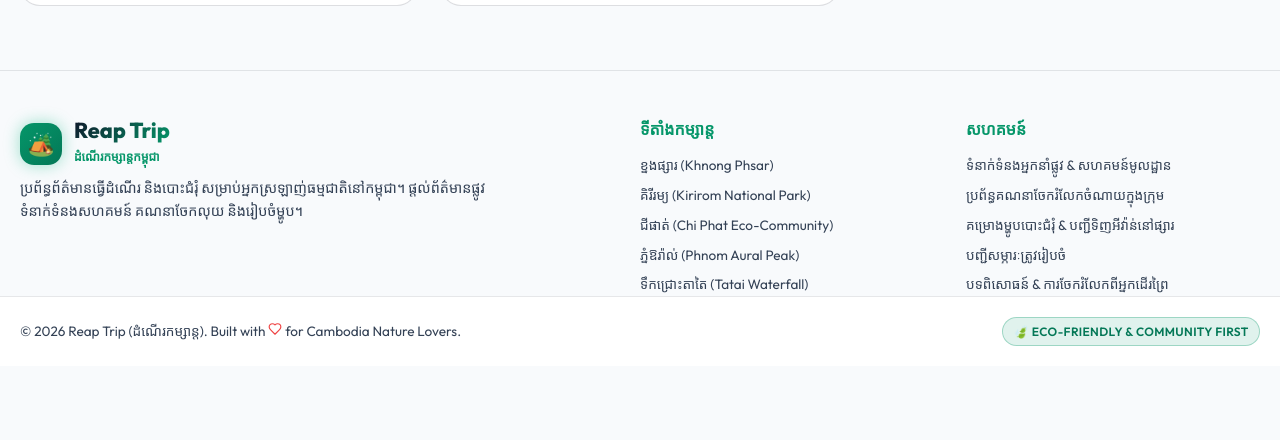
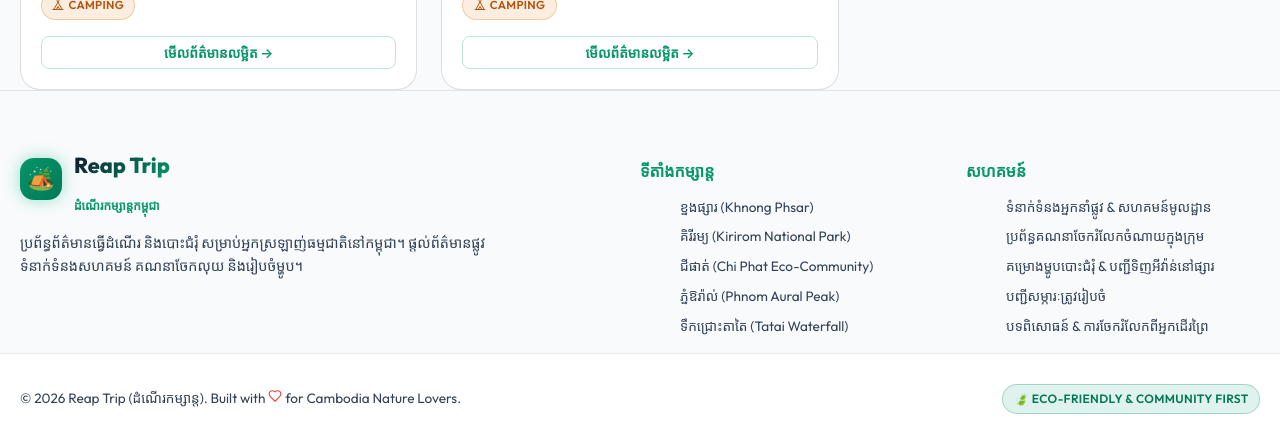
Before and after one commit to virakbuthchhan/reap-trip, a Next.js app: page / in a window 1280 px wide. Shown: the part 1104-1544 px from the top of the page. Before the commit the page ends 1470 px from the top, so only its background shows below. Built offline with nearby package versions, Linux system fonts and the light colour scheme; a web font is replaced by a local one.

Commit message:
fix(layout): implement flexbox sticky footer to pin footer to bottom of viewport

```diff
--- a/src/index.css
+++ b/src/index.css
@@ -107,10 +107,14 @@
   border-color: rgba(225, 29, 72, 0.3);
 }
 
-* {
+*, *::before, *::after {
+  box-sizing: border-box;
+}
+
+html, body {
+  height: 100%;
   margin: 0;
   padding: 0;
-  box-sizing: border-box;
 }
 
 body {
@@ -120,6 +124,19 @@ body {
   line-height: 1.6;
   overflow-x: hidden;
   -webkit-font-smoothing: antialiased;
+}
+
+/* App Root Sticky Footer Layout */
+.app-root {
+  display: flex;
+  flex-direction: column;
+  min-height: 100vh;
+  min-height: 100dvh;
+}
+
+.app-main-content {
+  flex: 1 0 auto;
+  width: 100%;
 }
 
 /* Custom Scrollbar */
--- a/src/styles/components.css
+++ b/src/styles/components.css
@@ -1798,7 +1798,9 @@
   background: #050b07;
   border-top: 1px solid var(--border-light);
   padding: 3rem 0 0 0;
-  margin-top: 4rem;
+  margin-top: auto;
+  flex-shrink: 0;
+  width: 100%;
 }
 [data-theme="light"] .site-footer {
   background: #f8fafc;
```
